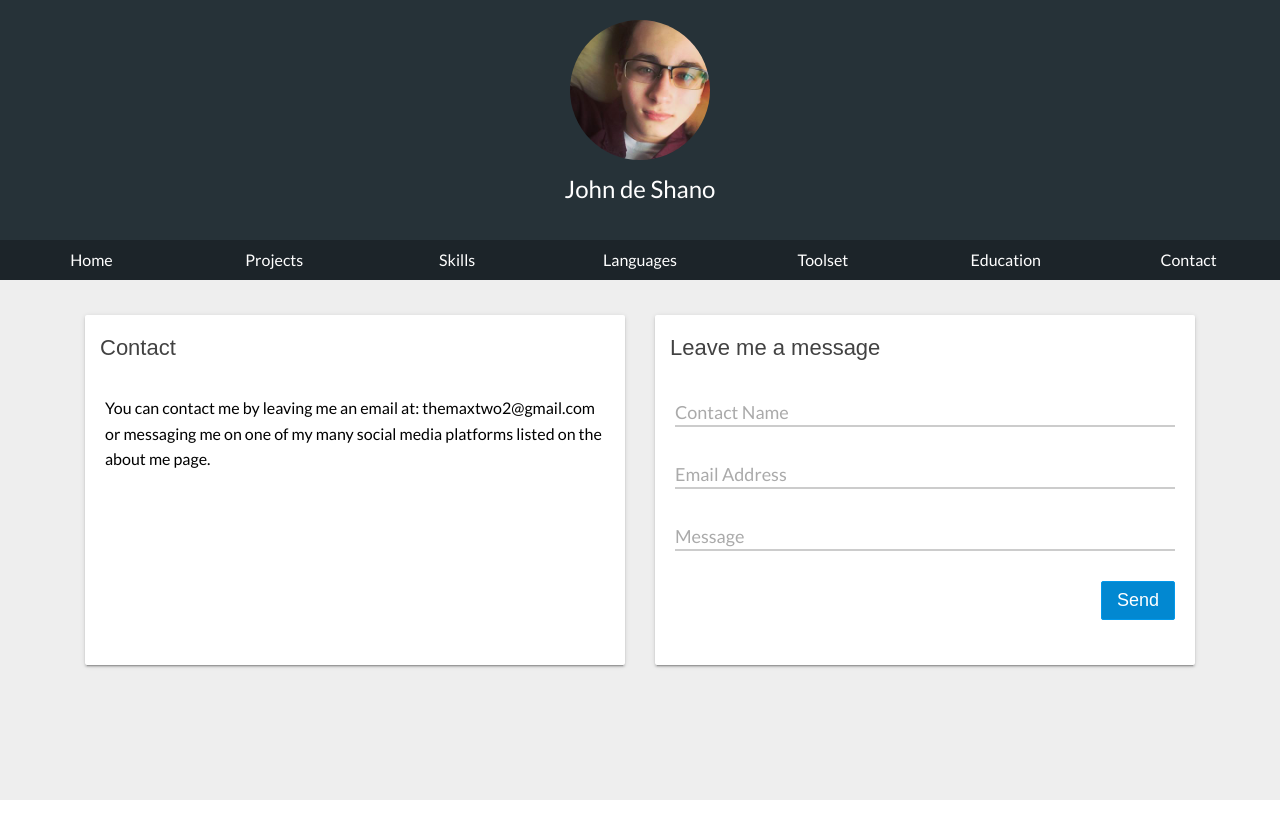
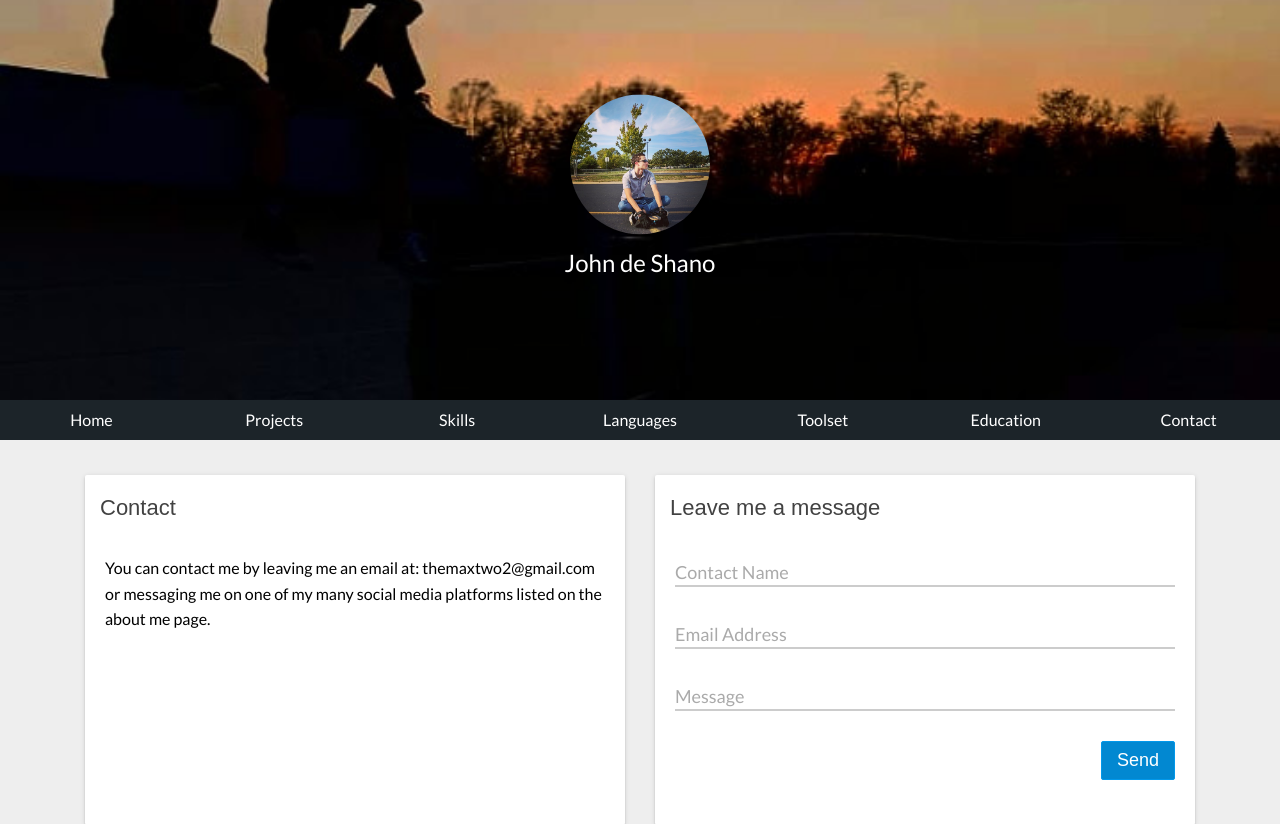
Before and after one commit to ebraptus/Portfolio, a Flask app: page /contact/ in a window 1280 px wide. Shown: the top 824 px of the page. Before the commit the page ends 800 px from the top, so only its background shows below. Run offline with Flask 2, Linux system fonts and the light colour scheme; style sheets or scripts are compiled from the project's sources; some libraries are stand-ins or nearby versions.

Commit message:
Updated visual style with background images on website

```diff
--- a/Portfolio/static/css/portfolio.css
+++ b/Portfolio/static/css/portfolio.css
@@ -22,13 +22,18 @@
 #header {
   font-size: 24px;
   width: 100%;
-  height: 240px;
+  height: 400px;
   text-align: center;
   color: white;
-  background-color: #263238;
+  background-image: url("../src/banner.jpg");
+  background-repeat: no-repeat;
+  background-size: 100%;
+  background-position-y: -650px;
 }
-#header img {
-  margin-top: 20px;
+#header .info {
+  transform: translateY(50%);
+}
+#header .info img {
   border-radius: 50%;
 }
 #mobileNavToggle {
--- a/Portfolio/static/css/portfolio.less
+++ b/Portfolio/static/css/portfolio.less
@@ -23,13 +23,18 @@
 #header {
     font-size: 24px;
     width: 100%;
-    height: 240px;
+    height: 400px;
     text-align: center;
     color: white;
-    background-color: #263238;
-    img {
-        margin-top: 20px;
-        border-radius: 50%;
+    background-image: url("../src/banner.jpg");
+    background-repeat: no-repeat;
+    background-size: 100%;
+    background-position-y: -650px;
+    .info {
+        transform: translateY(50%);
+        img{
+            border-radius: 50%;
+        }
     }
 }
 
--- a/Portfolio/templates/_header.html
+++ b/Portfolio/templates/_header.html
@@ -1,6 +1,8 @@
 <div id="header">
-	<img height="140px" src="{{ url_for('static', filename='src/me.jpg') }}" alt="John-De-Shano-DeShano">
-	<div class="logo">John de Shano</div>
+	<div class="info">
+		<img height="140px" src="{{ url_for('static', filename='src/me.jpg') }}" alt="John-De-Shano-DeShano">
+		<div class="logo">John de Shano</div>
+	</div>
 </div>
 
 <nav class="desktop">
```
Also changed, not shown: Portfolio/static/src/banner-bak.jpg (added), Portfolio/static/src/banner.jpg (added), Portfolio/static/src/me-bak.jpg (added), Portfolio/static/src/me.jpg.
